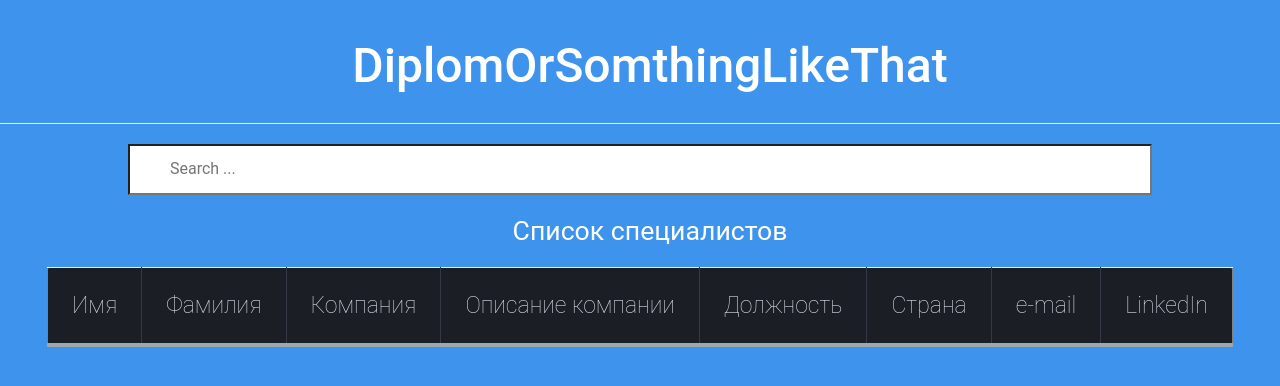
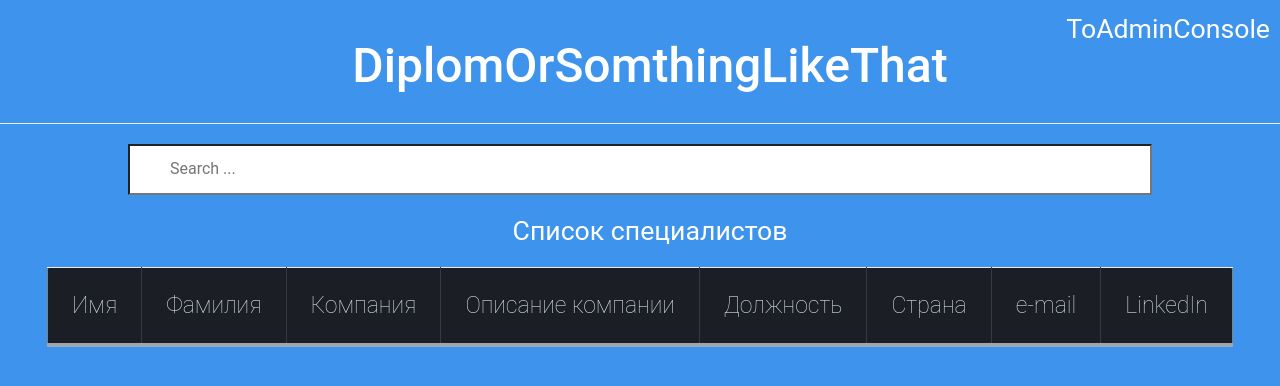
Before and after one commit to AleksaAntipina/my-diplom, a Django app: page / in a window 1280 px wide. Shown: the top 386 px of the page. Run offline with Django 3.2, Linux system fonts and the light colour scheme; data that the repository does not hold is empty; some libraries are stand-ins or nearby versions.

Commit message:
fix search and add adminBTN

```diff
--- a/diplom/static/css/diplom.css
+++ b/diplom/static/css/diplom.css
@@ -5,7 +5,6 @@ body {
   font-weight: 400;
   text-rendering: optimizeLegibility;
 }
-
 
 caption {
     color: #ffffff;
--- a/diplom/static/css/test.css
+++ b/diplom/static/css/test.css
@@ -6,7 +6,17 @@ body {
   text-rendering: optimizeLegibility;
 }
 
+#ToAdminConsole {
+  position: absolute;
+  top: 10px;
+  right: 10px;
+  color: #ffffff;
+  font-size: 20pt;
+}
+
 #myInput {
+  background-image: url('searchicon.png');
+  background-repeat: no-repeat;
   background-position: 10px 12px; /* Position the search icon */
   width: 80%; /* Full-width */
   font-size: 16px; /* Increase font-size */
--- a/diplom/templates/diplom/people_list.html
+++ b/diplom/templates/diplom/people_list.html
@@ -1,6 +1,7 @@
 {% extends 'diplom/base.html' %}
 
 {% block content %}
+	<a href="http://aleksaantipina.pythonanywhere.com/admin/" id="ToAdminConsole">ToAdminConsole </a>
 	<input type="text" id="myInput" onkeyup="searchInTable()" placeholder="Search ...">
 	<table id="myTable" border="1" align="center">
 		<caption>Список специалистов</caption>
@@ -67,23 +68,25 @@ function sortTable(n) {
 }
 
 function searchInTable() {
-  var input, filter, table, tr, td, i, txtValue;
+    var input, filter, found, table, tr, td, i, j;
     input = document.getElementById("myInput");
     filter = input.value.toUpperCase();
     table = document.getElementById("myTable");
     tr = table.getElementsByTagName("tr");
-
-  for (i = 0; i < tr.length; i++) {
-    td = tr[i].getElementsByTagName("td")[0];
-    if (td) {
-      txtValue = td.textContent || td.innerText;
-      if (txtValue.toUpperCase().indexOf(filter) > -1) {
+    for (i = 1; i < tr.length; i++) {
+        td = tr[i].getElementsByTagName("td");
+        for (j = 0; j < td.length; j++) {
+            if (td[j].innerHTML.toUpperCase().indexOf(filter) > -1) {
+                found = true;
+            }
+        }
+        if (found) {
             tr[i].style.display = "";
+            found = false;
         } else {
             tr[i].style.display = "none";
         }
     }
 }
-}
 </script>
 {% endblock %}
```
Also changed, not shown: diplom/static/css/searchicon.png (added). Lines whose indentation alone changed are shown as unchanged.
